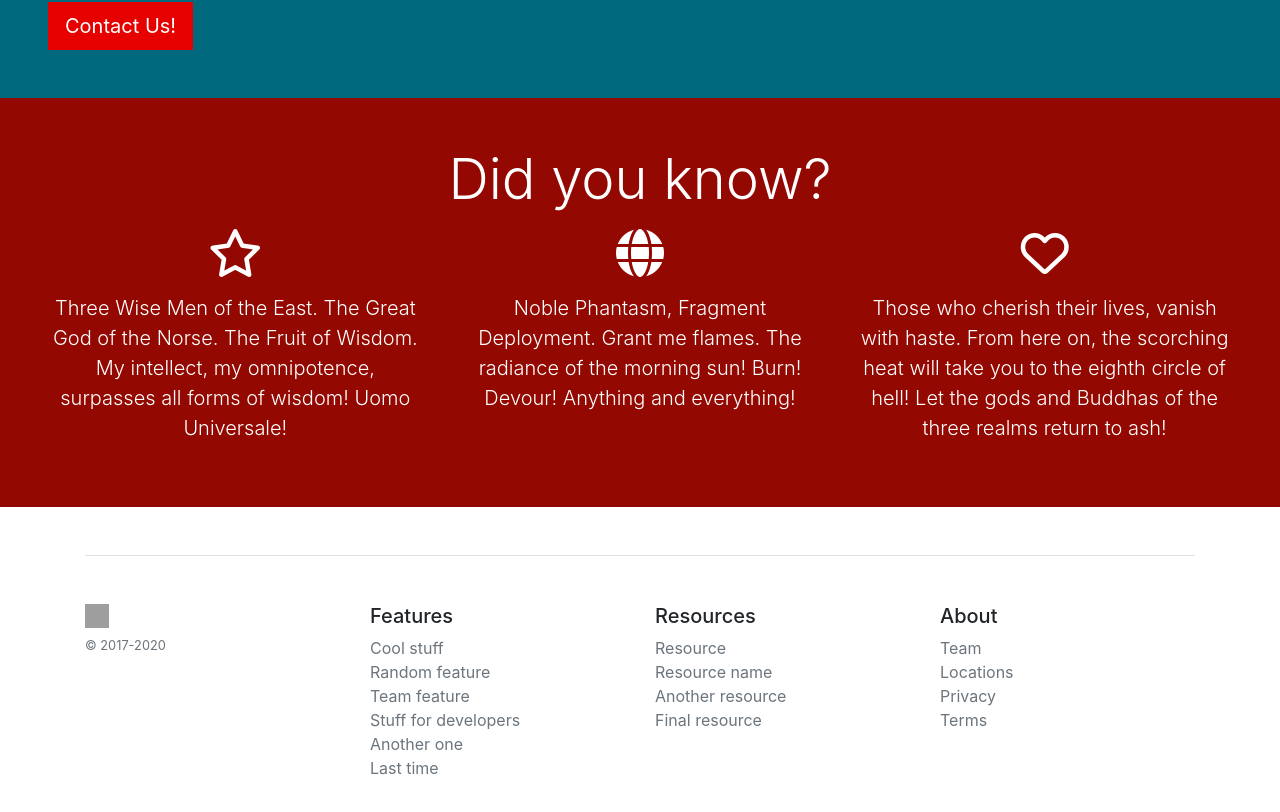
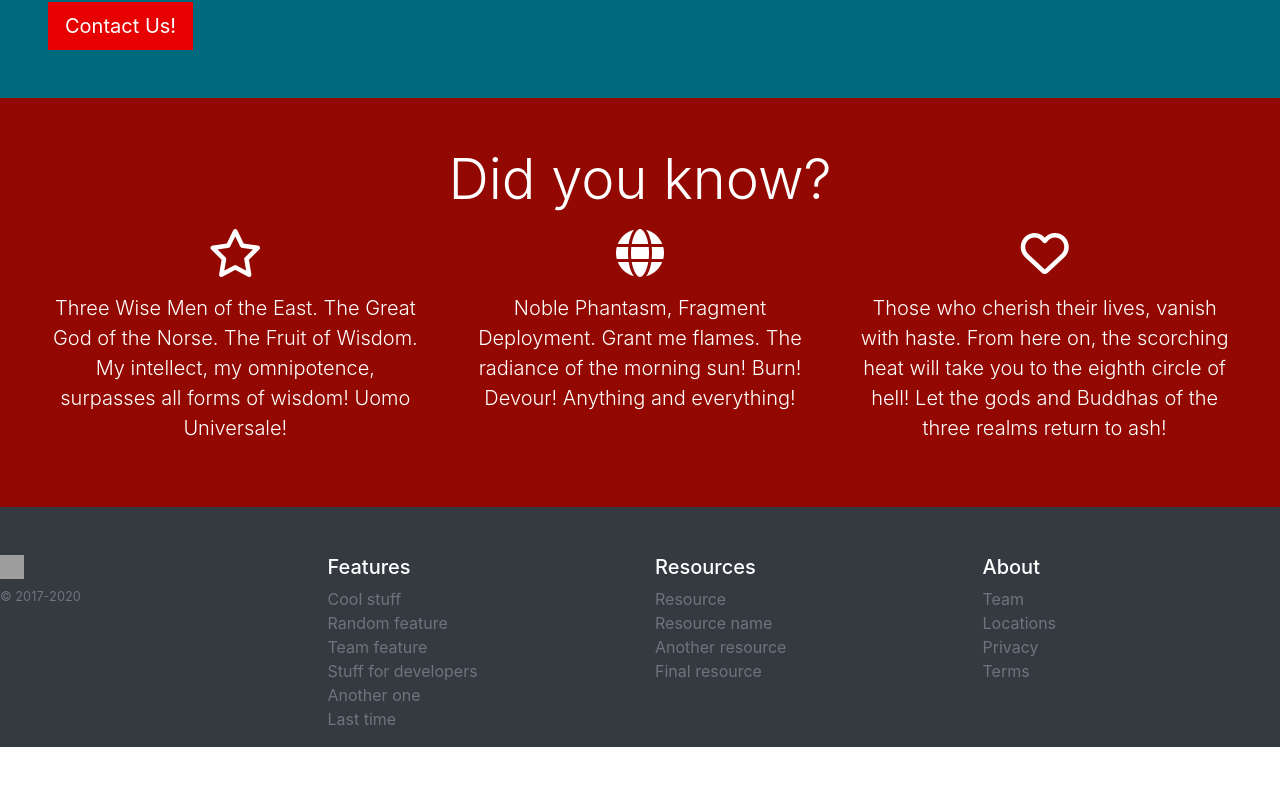
Before and after one commit to nxvinh222/VTNET-NB-IoT, a React (Create React App) app: page / in a window 1280 px wide. Shown: the part 4279-5091 px from the top of the page. After the commit the page ends 5026 px from the top, so only its background shows below. Built offline with nearby package versions, Linux system fonts and the light colour scheme; grey boxes are pictures that could not be loaded.

Commit message:
Add: footer design

```diff
--- a/src/components/Footer.js
+++ b/src/components/Footer.js
@@ -4,8 +4,7 @@ import { Container } from "react-bootstrap"
 function Footer() {
 
     return (
-        <Container>
-            <footer className="pt-4 my-md-5 pt-md-5 border-top">
+            <footer className="pt-4 pt-md-5 bg-dark" style={{color: "white"}}>
                 <div className="row">
                     <div className="col-12 col-md">
                         <img className="mb-2" src="/docs/4.5/assets/brand/bootstrap-solid.svg" alt="" width="24" height="24" />
@@ -42,7 +41,7 @@ function Footer() {
                     </div>
                 </div>
             </footer>
-        </Container>
+
     )
 }
 
```
